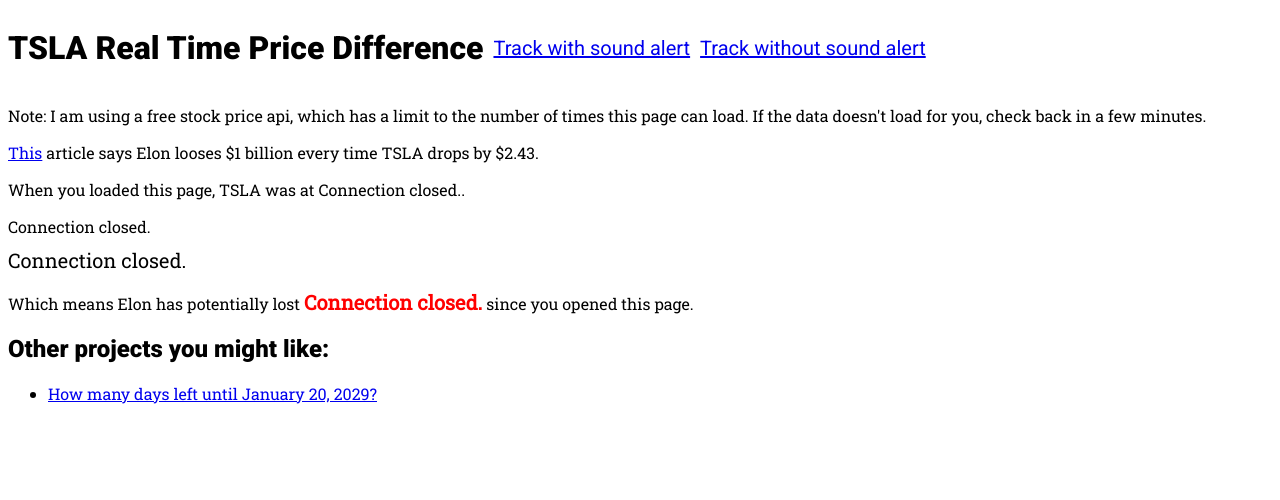
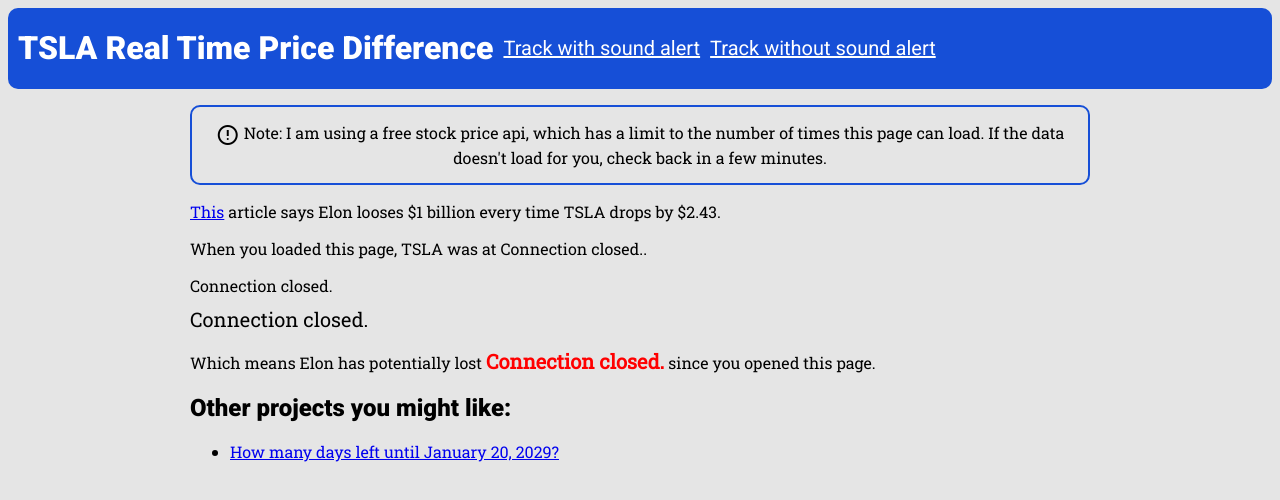
Before and after one commit to RyanMontville/tinybell, a plain HTML site: page index.html in a window 1280 px wide. Drawn offline with nearby package versions, Linux system fonts and the light colour scheme.

Commit message:
adding some css

```diff
--- a/index.html
+++ b/index.html
@@ -5,8 +5,41 @@
     <style>
         @import 'https://fonts.googleapis.com/css2?family=Material+Symbols+Outlined:opsz,wght,FILL,GRAD@48,400,1,0';
         @import url('https://fonts.googleapis.com/css2?family=Roboto+Slab&family=Roboto:wght@400;900&display=swap');
+        @media (prefers-color-scheme: dark) {
+    :root {
+        --body-background: #000000;
+        --header-background: #333;
+        --nav-background: #404040;
+        --nav-color: #ccc;
+        --header-title: #b81f24;
+        --header-color: #ccc;
+        --main-background: #333;
+        --main-color: #ccc;
+        --main-link: #9a97f3;
+        --dark-mode-icon: #b81f24;
+        --project-divider: #fff;
+        --links-background: #000000;
+    }
+}
+@media (prefers-color-scheme: light) {
+    :root {
+        --body-background: #e5e5e5;
+        --header-background: #164FD7;
+        --nav-background: #808080;
+        --nav-color: #fff;
+        --header-color: #ffffff;
+        --main-background: #ffffff;
+        --main-headings: #b81f24;
+        --main-color: #000000;
+        --main-link: #302ae6;
+        --dark-mode-icon: #ffffff;
+        --project-divider: #000;
+        --links-background: #b81f24;
+    }
+}
         body {
             font-family: 'Roboto Slab';
+            background-color: var(--body-background);
         }
         h1, h2, h3, h4 {
             font-family: 'Roboto';
@@ -17,10 +50,20 @@
             align-items: center;
             gap: 10px;
             flex-wrap: wrap;
+            background-color: var(--header-background);
+            color: var(--header-color);
+            padding: 0 10px;
+            border-radius: 10px;
         }
         header a {
             font-size: 20px;
             font-family: 'Roboto';
+            color: var(--header-color);
+        }
+        main {
+            max-width: 900px;
+            margin: 5px auto;
+            color: var(--main-color);
         }
         #price-difference {
             font-size: 20px;
@@ -38,6 +81,16 @@
         .negative {
             color: red;
         }
+        .note {
+            text-align: center;
+            border: 2px solid var(--header-background);
+            border-radius: 10px;
+            padding: 15px;
+
+        }
+        .material-symbols-outlined {
+            vertical-align: middle !important;
+        }
     </style>
 </head>
 <body>
@@ -46,7 +99,10 @@
         <a href="tinybell.html">Track with sound alert</a>
         <a href="index.html">Track without sound alert</a>
     </header>
-    <p>Note: I am using a free stock price api, which has a limit to the number of times this page can load. If the data doesn't load for you, check back in a few minutes.</p>
+    <main>
+    <p class="note"><span class="material-symbols-outlined">
+        error
+        </span> Note: I am using a free stock price api, which has a limit to the number of times this page can load. If the data doesn't load for you, check back in a few minutes.</p>
     <p><a href="https://www.ibtimes.co.uk/elon-musk-loses-billion-dollars-every-time-tesla-stock-drops-243-1732298" target="_blank">This</a> article says Elon looses $1 billion every time TSLA drops by $2.43.</p>
     <p>When you loaded this page, TSLA was at <span id="initial-price">Loading...</span>.</p>
     <div id="current-price">Current Price: Loading...</div>
@@ -56,6 +112,7 @@
     <ul>
         <li><a href="https://ryanmontville.com/countdown/">How many days left until January 20, 2029?</a></li>
     </ul>
+</main>
     <script>
         const socket = new WebSocket('wss://ws.finnhub.io?token=cvn7uohr01qqv4h01lmgcvn7uohr01qqv4h01ln0');
         const initialPriceDiv = document.getElementById('initial-price');
```
